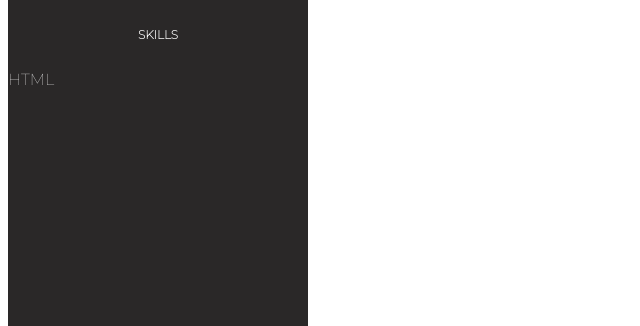
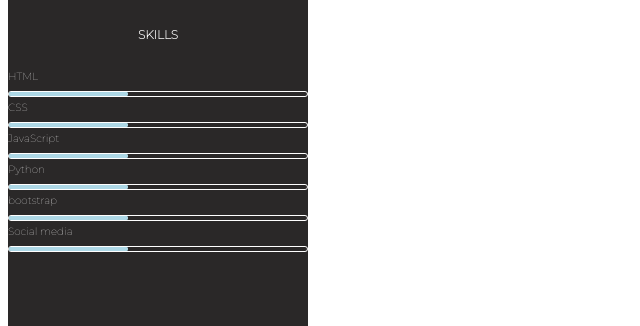
Before and after one commit to Salonikanojia1415/ns-resume, a plain HTML site: page index.html in a window 1280 px wide. Shown: the part 474-800 px from the top of the page, without its empty margins (0-640 px from the left). Drawn offline with Linux system fonts and the light colour scheme.

Commit message:
add skill section

```diff
--- a/index.html
+++ b/index.html
@@ -35,8 +35,41 @@
                     </div>
                     <div class="skills-section">
                         <h3 class="skills">Skills</h3>
-                        <div class="skill-name">HTML</div>
-                        <div class="progress-bar"></div>
+                        <div class="skill">
+                            <div class="skill-name">HTML</div>
+                            <div class="progress-bar">
+                                <div class="progress-bar-inner" style="width: 40%;"></div>
+                            </div>
+                        </div>
+                         <div class="skill">
+                            <div class="skill-name">CSS</div>
+                            <div class="progress-bar">
+                                 <div class="progress-bar-inner" style="width: 40%;"></div></div>
+                        </div>
+                         <div class="skill">
+                            <div class="skill-name">JavaScript</div>
+                            <div class="progress-bar">
+                                 <div class="progress-bar-inner" style="width: 40%;"></div>
+                            </div>
+                        </div>
+                         <div class="skill">
+                            <div class="skill-name">Python</div>
+                            <div class="progress-bar">
+                                 <div class="progress-bar-inner" style="width: 40%;"></div>
+                            </div>
+                        </div>
+                         <div class="skill">
+                            <div class="skill-name">bootstrap</div>
+                            <div class="progress-bar">
+                                 <div class="progress-bar-inner" style="width: 40%;"></div>
+                            </div>
+                        </div>
+                         <div class="skill">
+                            <div class="skill-name">Social media</div>
+                            <div class="progress-bar">
+                                <div class="progress-bar-inner" style="width: 40%;"></div></div>
+                        </div>
+
                     </div>
                 </div>
 
--- a/style.css
+++ b/style.css
@@ -83,12 +83,35 @@
     text-transform: uppercase;
     padding: 1rem 0.5rem;
 }
+.skill{
+    margin-bottom: 0.25rem;
+}
 .skill-name{
+    font-size: 0.65rem;
+    text-align: left;
+    padding-bottom: 0.5rem;
 
 }
 .progress-bar{
-    border: 1px;
-
+    border: 1px solid white;
+    height: 4px;
+    border-radius: 4px;
+    position: relative;
+}
+.progress-bar-inner{
+    background-color: lightblue;
+    height: 100%;
+    border-radius: 4px;
+}
+.progress-bar::before{
+    content: " ";
+    position: absolute;
+    top: 0;
+    left: 0;
+    background-color: lightblue;
+    height: 100%;
+    border-radius: 4px;
+    width: 40%;
 }
 
 
```
